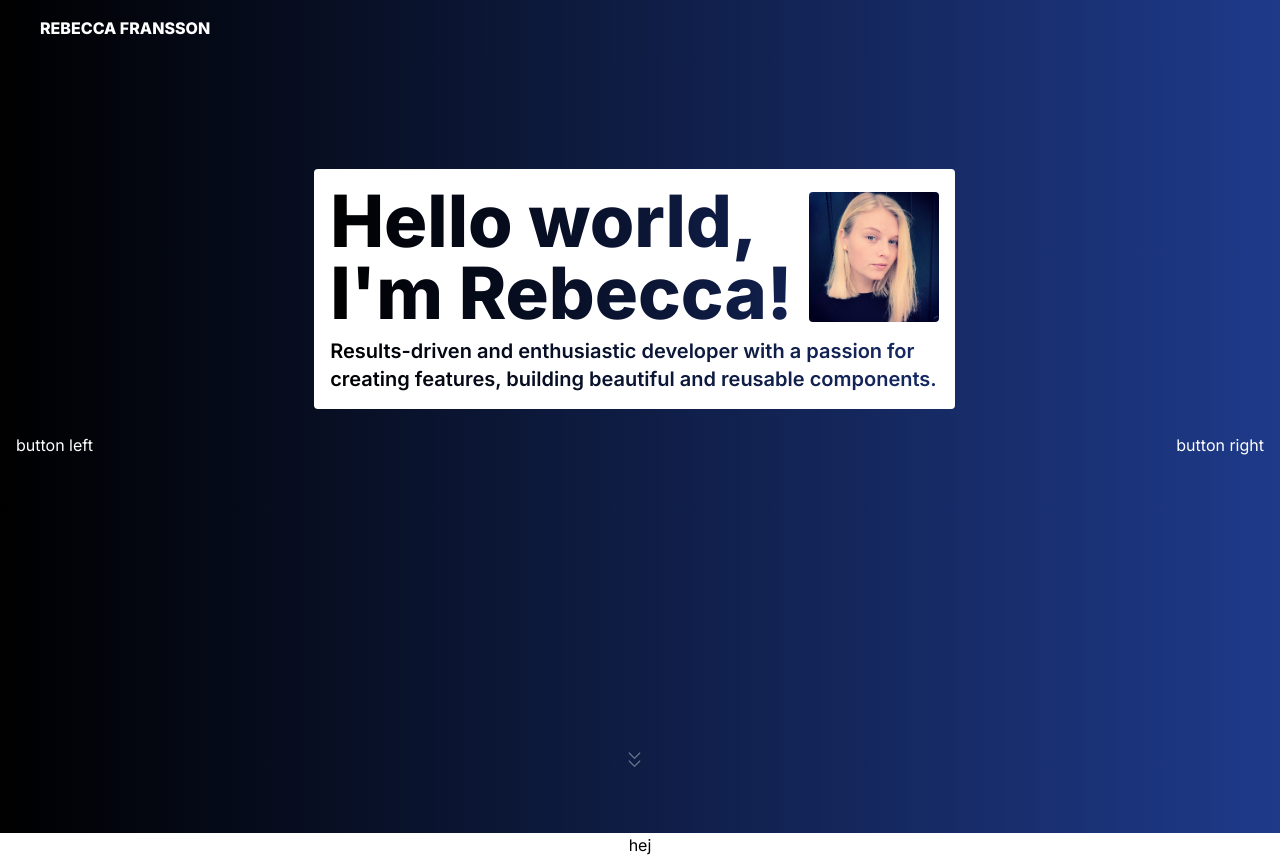
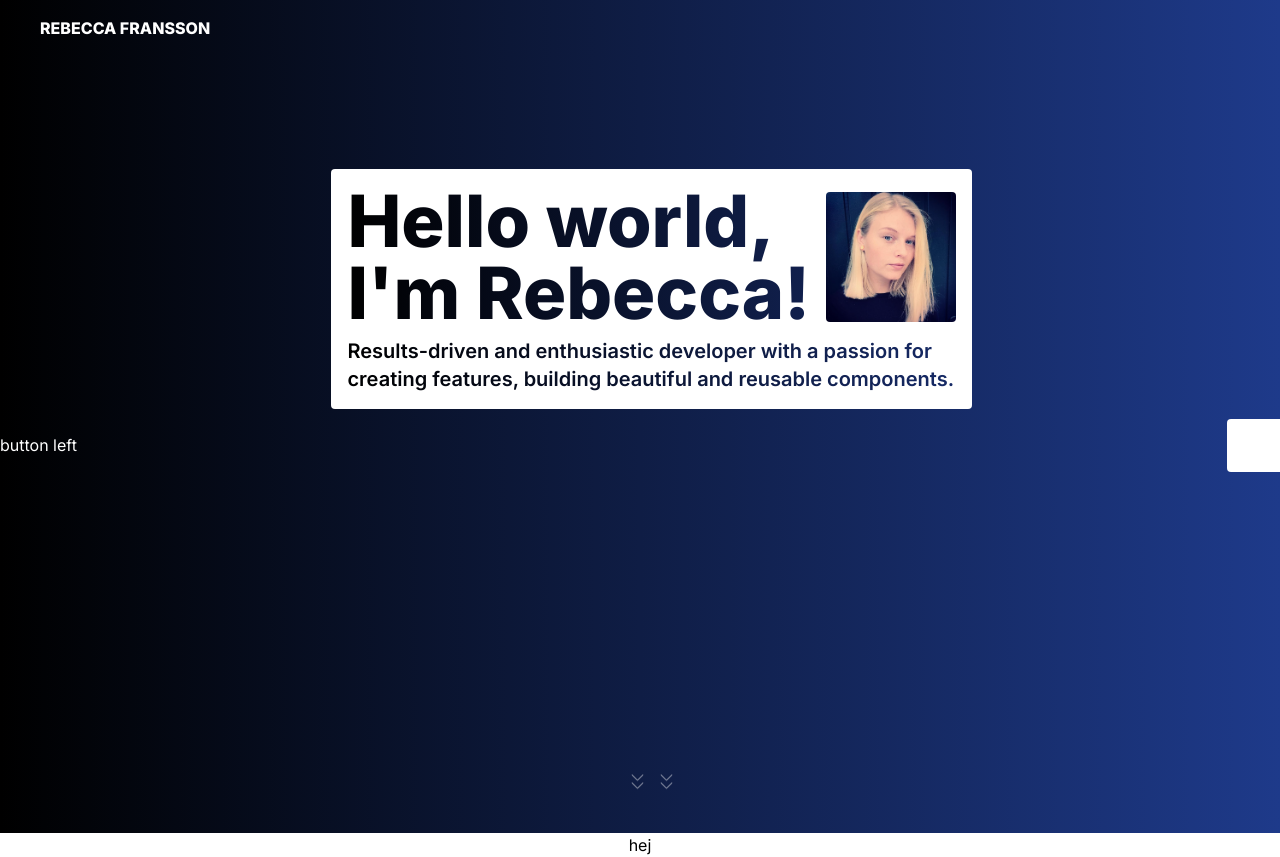
Before and after one commit to RebeccaFransson/portfolio, a Next.js app: page / in a window 1280 px wide. Built offline with nearby package versions, Linux system fonts and the light colour scheme.

Commit message:
ScrollPastMeButton

```diff
--- /dev/null
+++ b/app/_components/icon/double-chevron.tsx
@@ -0,0 +1,31 @@
+export const DoubleChevron = ({
+  direction,
+}: {
+  direction: "down" | "left" | "right";
+}) => {
+  const className = () => {
+    switch (direction) {
+      case "down":
+        return "rotate-90";
+      case "left":
+        return "rotate-180";
+      case "right":
+        return "rotate-90";
+    }
+  };
+  return (
+    <svg
+      className={`${className()} fill-white `}
+      xmlns="http://www.w3.org/2000/svg"
+      width="21"
+      height="21"
+      viewBox="0 0 21 21"
+    >
+      <path
+        fillRule="evenodd"
+        clipRule="evenodd"
+        d="M3.48043 15.4801C3.28517 15.6754 3.28517 15.992 3.48043 16.1872C3.67569 16.3825 3.99228 16.3825 4.18754 16.1872L9.52087 10.8539C9.71613 10.6586 9.71613 10.342 9.52087 10.1468L4.18754 4.81344C3.99228 4.61818 3.67569 4.61818 3.48043 4.81344C3.28517 5.0087 3.28517 5.32528 3.48043 5.52055L8.46021 10.5003L3.48043 15.4801ZM11.4804 15.4801C11.2852 15.6754 11.2852 15.992 11.4804 16.1872C11.6757 16.3825 11.9923 16.3825 12.1875 16.1872L17.5209 10.8539C17.7161 10.6586 17.7161 10.342 17.5209 10.1468L12.1875 4.81344C11.9923 4.61818 11.6757 4.61818 11.4804 4.81344C11.2852 5.0087 11.2852 5.32528 11.4804 5.52055L16.4602 10.5003L11.4804 15.4801Z"
+      />
+    </svg>
+  );
+};
--- a/app/_components/scrollPastMeButton.tsx
+++ b/app/_components/scrollPastMeButton.tsx
@@ -1,4 +1,6 @@
 "use client";
+
+import { DoubleChevron } from "./icon/double-chevron";
 
 export const ScrollPastMeButton = ({ id }: { id: string }) => {
   const scrollTo = (hash: string) => {
@@ -9,23 +11,12 @@ export const ScrollPastMeButton = ({ id }: { id: string }) => {
   return (
     <button
       id={id}
-      className="h-[65px] group flex flex-col items-center gap-2 hover:opacity-100 opacity-50 relative transition duration-500 animate-float -scroll-mt-20"
+      className="h-[65px] group flex items-center gap-2 hover:opacity-100 opacity-50 relative transition duration-500 animate-float -scroll-mt-20"
       color="toned"
       onClick={() => scrollTo(id)}
     >
-      <svg
-        className=" rotate-90 fill-white "
-        xmlns="http://www.w3.org/2000/svg"
-        width="21"
-        height="21"
-        viewBox="0 0 21 21"
-      >
-        <path
-          fillRule="evenodd"
-          clipRule="evenodd"
-          d="M3.48043 15.4801C3.28517 15.6754 3.28517 15.992 3.48043 16.1872C3.67569 16.3825 3.99228 16.3825 4.18754 16.1872L9.52087 10.8539C9.71613 10.6586 9.71613 10.342 9.52087 10.1468L4.18754 4.81344C3.99228 4.61818 3.67569 4.61818 3.48043 4.81344C3.28517 5.0087 3.28517 5.32528 3.48043 5.52055L8.46021 10.5003L3.48043 15.4801ZM11.4804 15.4801C11.2852 15.6754 11.2852 15.992 11.4804 16.1872C11.6757 16.3825 11.9923 16.3825 12.1875 16.1872L17.5209 10.8539C17.7161 10.6586 17.7161 10.342 17.5209 10.1468L12.1875 4.81344C11.9923 4.61818 11.6757 4.61818 11.4804 4.81344C11.2852 5.0087 11.2852 5.32528 11.4804 5.52055L16.4602 10.5003L11.4804 15.4801Z"
-        />
-      </svg>
+      <DoubleChevron direction="down" />
+      <DoubleChevron direction="down" />
     </button>
   );
 };
--- a/app/page.tsx
+++ b/app/page.tsx
@@ -1,10 +1,11 @@
 import Image from "next/image";
 import { ScrollPastMeButton } from "./_components/scrollPastMeButton";
+import { DoubleChevron } from "./_components/icon/double-chevron";
 
 export default function Home() {
   return (
     <main className="flex w-full h-full flex-col items-center justify-between">
-      <div className="text-white w-full h-full bg-gradient-to-l from-blue-900 to-black p-4 flex gap-4 justify-between items-center">
+      <div className="text-white w-full h-full bg-gradient-to-l from-blue-900 to-black py-4 flex gap-4 justify-between items-center">
         <div className="h-full  flex flex-col justify-center items-center">
           button left
         </div>
@@ -36,8 +37,10 @@ export default function Home() {
 
           <ScrollPastMeButton id={"knowMore"} />
         </div>
-        <div className="h-full  flex flex-col justify-center items-center">
-          button right
+        <div className="h-full flex flex-col justify-center items-center">
+          <button className="bg-white p-4 rounded-l">
+            <DoubleChevron direction="down" />
+          </button>
         </div>
       </div>
       hej
```
